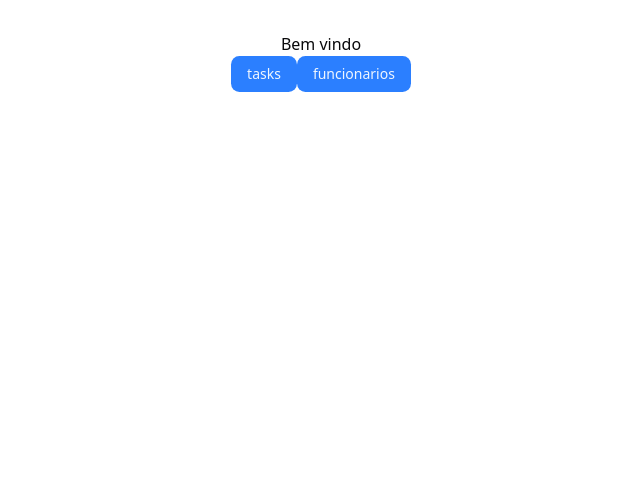
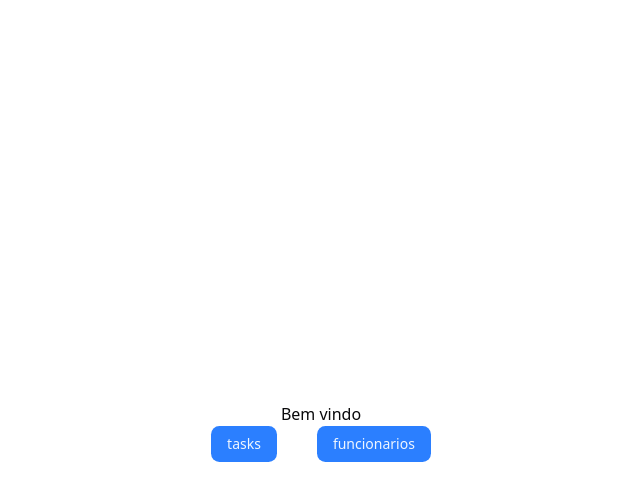
Before and after one commit to leo-kina/Project-X-Task, a React (Vite) app in the folder frontend/: page / in a window 1280 px wide. Shown: the top 500 px of the page, without its empty margins (319-959 px from the left). Built offline with nearby package versions, Linux system fonts and the light colour scheme.

Commit message:
feat: home

```diff
--- a/frontend/src/pages/Home.tsx
+++ b/frontend/src/pages/Home.tsx
@@ -7,10 +7,12 @@ interface SobreProps{
 }
 export const Home = ({tasksBtn, funcionariosBtn}:SobreProps) => {
   return (
-    <div>
-        <h2>Bem vindo</h2>
+    <div className='flex items-center justify-center h-screen flex-col'>
+        <h2 className='font-medium'>Bem vindo</h2>
+        <div className='flex gap-10'>
          <Button onClick={tasksBtn}>tasks</Button>
          <Button onClick={funcionariosBtn}>funcionarios</Button>
+         </div>
     </div>
 
   )
```
